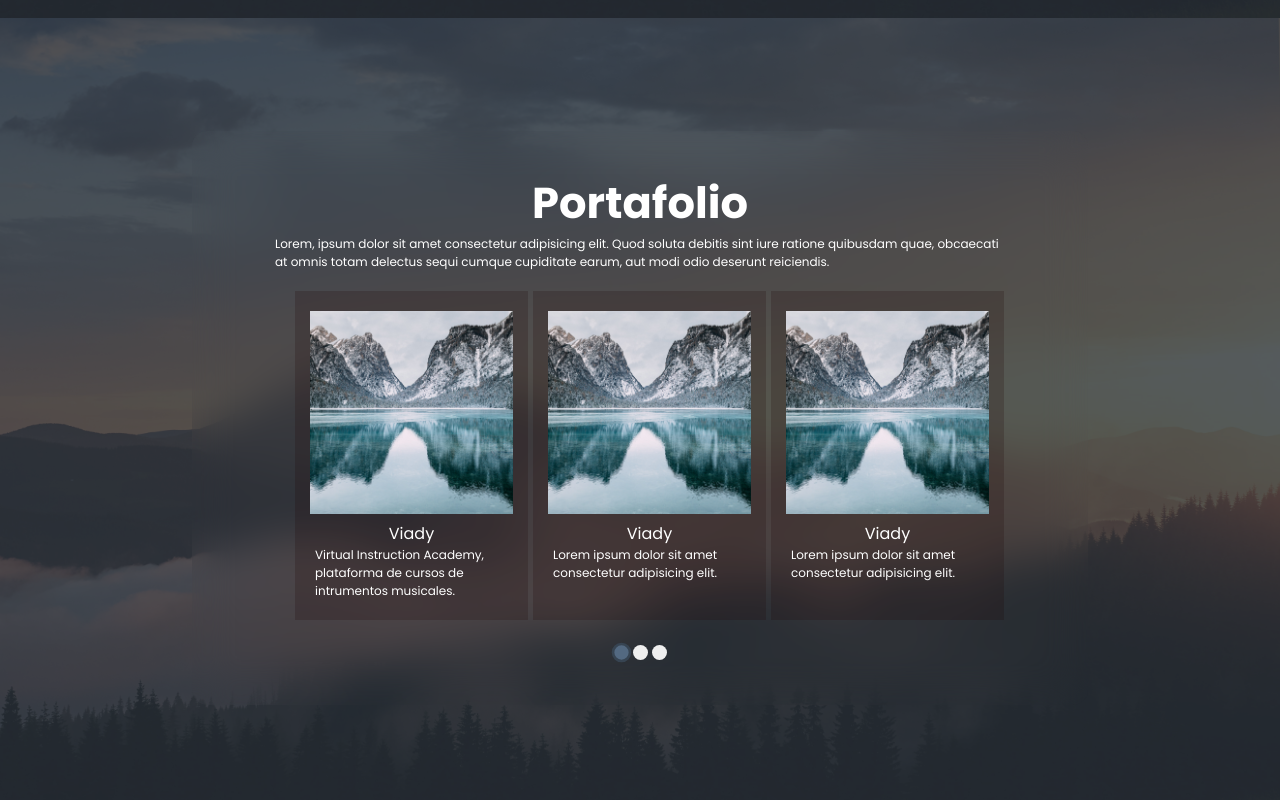
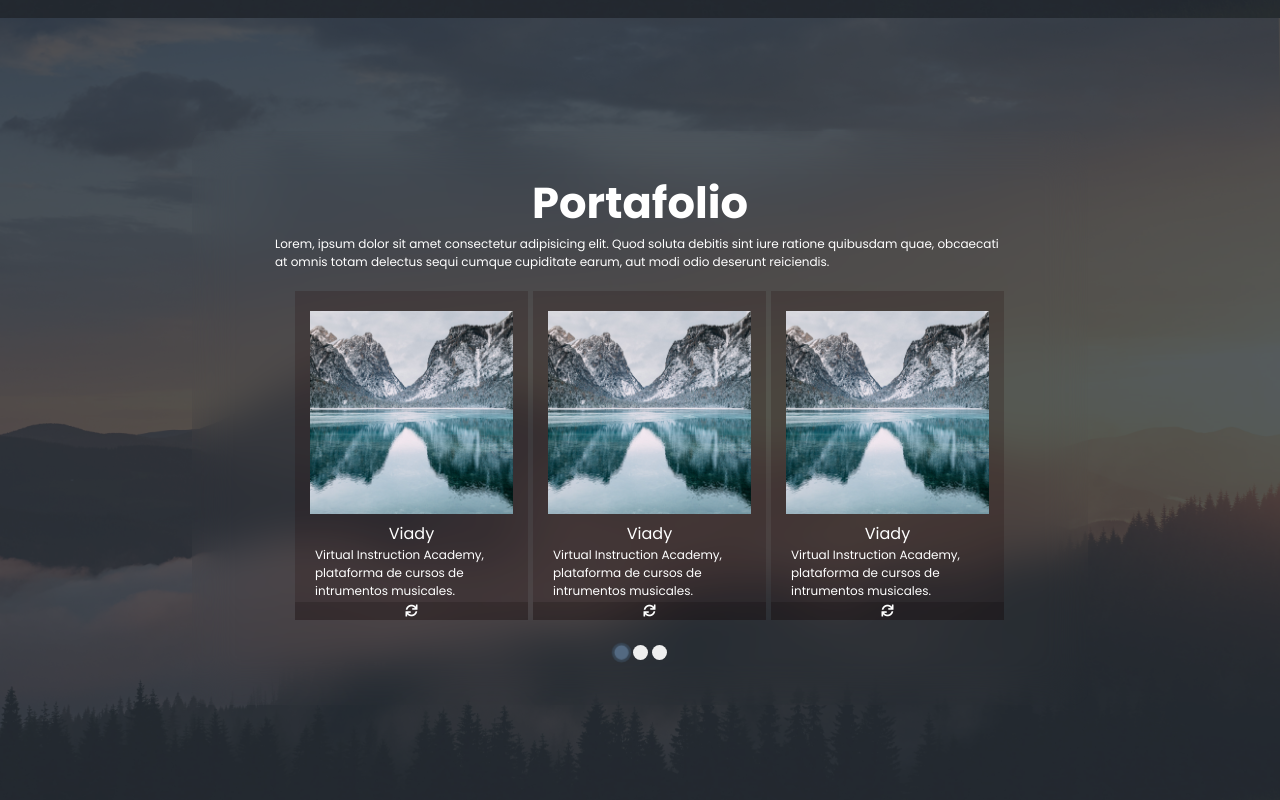
Before and after one commit to oscar-quiroz/portafolio2021, an Angular app: page / in a window 1280 px wide. Shown: the part 2382-3182 px from the top of the page. Built offline with nearby package versions, Linux system fonts and the light colour scheme; a small style sheet from the web is missing.

Commit message:
girar card

```diff
--- a/src/app/portafolio/portafolio.component.css
+++ b/src/app/portafolio/portafolio.component.css
@@ -26,8 +26,6 @@
     transform: translateX(-730px);
 }
 
-figure {}
-
 figcaption {
     display: flex;
     justify-items: center;
@@ -41,18 +39,77 @@ figcaption {
 }
 
 .teams .carousel .card {
+    position: relative;
     min-width: 233px;
     width: 233px;
     padding: 20px;
     text-align: center;
+    transform-style: preserve-3d;
     background-color: rgba(32, 9, 9, 0.199);
+    transition: all 1s;
 }
 
-.teams .carousel .card .box {
+.card-cont {
+    position: relative;
+    perspective: 800px;
+}
+
+label {
+    cursor: pointer;
+    background-color: rgba(0, 0, 0, 0.164);
+    width: 100%;
+    position: absolute;
+    font-size: 12px;
+    bottom: 0;
+    text-align: center;
+    z-index: 2;
+    padding: 0px 2px;
+}
+
+#d1,
+#d2,
+#d3,
+#d4 {
+    display: none;
+}
+
+#d1:checked~.card {
+    transform: rotateY(180deg);
+    cursor: pointer;
+}
+
+#d2:checked~.card {
+    transform: rotateY(180deg);
+    cursor: pointer;
+}
+
+#d3:checked~.card {
+    transform: rotateY(180deg);
+    cursor: pointer;
+}
+
+#d4:checked~.card {
+    transform: rotateY(180deg);
+    cursor: pointer;
+}
+
+.teams .carousel .card .box,
+.teams .carousel .card .back {
     display: flex;
     flex-direction: column;
     align-items: center;
     justify-content: center;
+    backface-visibility: hidden;
+}
+
+.back {
+    width: 100%;
+    height: 100%;
+    background-color: royalblue;
+    position: absolute;
+    top: 0;
+    left: 0;
+    transform: rotateY(180deg);
 }
 
 .teams .carousel .card .box img {
--- a/src/app/portafolio/portafolio.component.html
+++ b/src/app/portafolio/portafolio.component.html
@@ -6,6 +6,9 @@
             Lorem, ipsum dolor sit amet consectetur adipisicing elit. Quod soluta debitis sint iure ratione quibusdam quae, obcaecati at omnis totam delectus sequi cumque cupiditate earum, aut modi odio deserunt reiciendis.
         </p>
         <div class="carousel" [ngClass]="move" id="cont">
+            <div class="card-cont">
+                <input type="checkbox" id="d1" />
+                <label for="d1"><i class="fas fa-sync"></i></label>
                 <div class="card">
                     <div class="box">
                         <figure class="imghvr-slide-down">
@@ -18,8 +21,14 @@
                             Virtual Instruction Academy, plataforma de cursos de intrumentos musicales.
                         </p>
                     </div>
+
+                    <div class="back">back</div>
+                </div>
             </div>
 
+            <div class="card-cont">
+                <input type="checkbox" id="d2" />
+                <label for="d2"><i class="fas fa-sync"></i></label>
                 <div class="card">
                     <div class="box">
                         <figure class="imghvr-slide-down">
@@ -28,10 +37,18 @@
                         </figure>
 
                         <div class="text">Viady</div>
-                    <p>Lorem ipsum dolor sit amet consectetur adipisicing elit.</p>
+                        <p>
+                            Virtual Instruction Academy, plataforma de cursos de intrumentos musicales.
+                        </p>
+                    </div>
+
+                    <div class="back">back</div>
                 </div>
             </div>
 
+            <div class="card-cont">
+                <input type="checkbox" id="d3" />
+                <label for="d3"><i class="fas fa-sync"></i></label>
                 <div class="card">
                     <div class="box">
                         <figure class="imghvr-slide-down">
@@ -40,10 +57,18 @@
                         </figure>
 
                         <div class="text">Viady</div>
-                    <p>Lorem ipsum dolor sit amet consectetur adipisicing elit.</p>
+                        <p>
+                            Virtual Instruction Academy, plataforma de cursos de intrumentos musicales.
+                        </p>
+                    </div>
+
+                    <div class="back">back</div>
                 </div>
             </div>
 
+            <div class="card-cont">
+                <input type="checkbox" id="d4" />
+                <label for="d4"><i class="fas fa-sync"></i></label>
                 <div class="card">
                     <div class="box">
                         <figure class="imghvr-slide-down">
@@ -52,41 +77,12 @@
                         </figure>
 
                         <div class="text">Viady</div>
-                    <p>Lorem ipsum dolor sit amet consectetur adipisicing elit.</p>
-                </div>
+                        <p>
+                            Virtual Instruction Academy, plataforma de cursos de intrumentos musicales.
+                        </p>
                     </div>
 
-            <div class="card">
-                <div class="box">
-                    <figure class="imghvr-slide-down">
-                        <img src="assets/bg.jpg" alt="" />
-                        <figcaption></figcaption>
-                    </figure>
-
-                    <div class="text">Viady</div>
-                    <p>Lorem ipsum dolor sit amet consectetur adipisicing elit.</p>
-                </div>
-            </div>
-            <div class="card">
-                <div class="box">
-                    <figure class="imghvr-slide-down">
-                        <img src="assets/bg.jpg" alt="" />
-                        <figcaption></figcaption>
-                    </figure>
-
-                    <div class="text">Viady</div>
-                    <p>Lorem ipsum dolor sit amet consectetur adipisicing elit.</p>
-                </div>
-            </div>
-            <div class="card">
-                <div class="box">
-                    <figure class="imghvr-slide-down">
-                        <img src="assets/bg.jpg" alt="" />
-                        <figcaption></figcaption>
-                    </figure>
-
-                    <div class="text">Viady</div>
-                    <p>Lorem ipsum dolor sit amet consectetur adipisicing elit.</p>
+                    <div class="back">lom</div>
                 </div>
             </div>
         </div>
```
Lines whose indentation alone changed are shown as unchanged.
